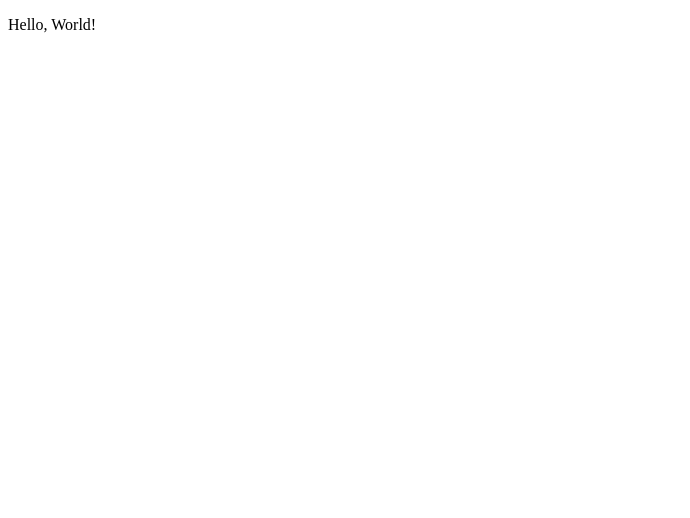
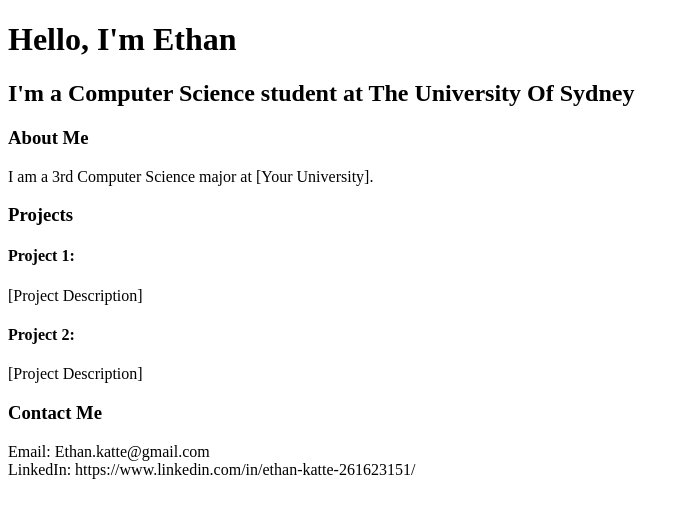
Before and after one commit to EthanKatte/PersonalWebsite, a plain HTML site: page index.html in a window 1280 px wide. Shown: the whole page, without its empty margins (0-690 px from the left). Drawn offline with Linux system fonts and the light colour scheme.

Commit message:
added basic information

```diff
--- a/index.html
+++ b/index.html
@@ -1,11 +1,28 @@
 <!DOCTYPE html>
 <html>
-
 <head>
-  <title>Hello, World!</title>
+  <title>My Personal Website</title>
 </head>
 <body>
-  <p>Hello, World!</p>
+  <h1>Hello, I'm Ethan</h1>
+  <h2>I'm a Computer Science student at The University Of Sydney</h2>
+  <h3>About Me</h3>
+  <p>
+    I am a 3rd Computer Science major at [Your University].
+  </p>
+  <h3>Projects</h3>
+  <h4>Project 1: </h4>
+  <p>
+    [Project Description]
+  </p>
+  <h4>Project 2: </h4>
+  <p>
+    [Project Description]
+  </p>
+  <h3>Contact Me</h3>
+  <p>
+    Email: Ethan.katte@gmail.com<br>
+    LinkedIn: https://www.linkedin.com/in/ethan-katte-261623151/
+  </p>
 </body>
-
 </html>
```
